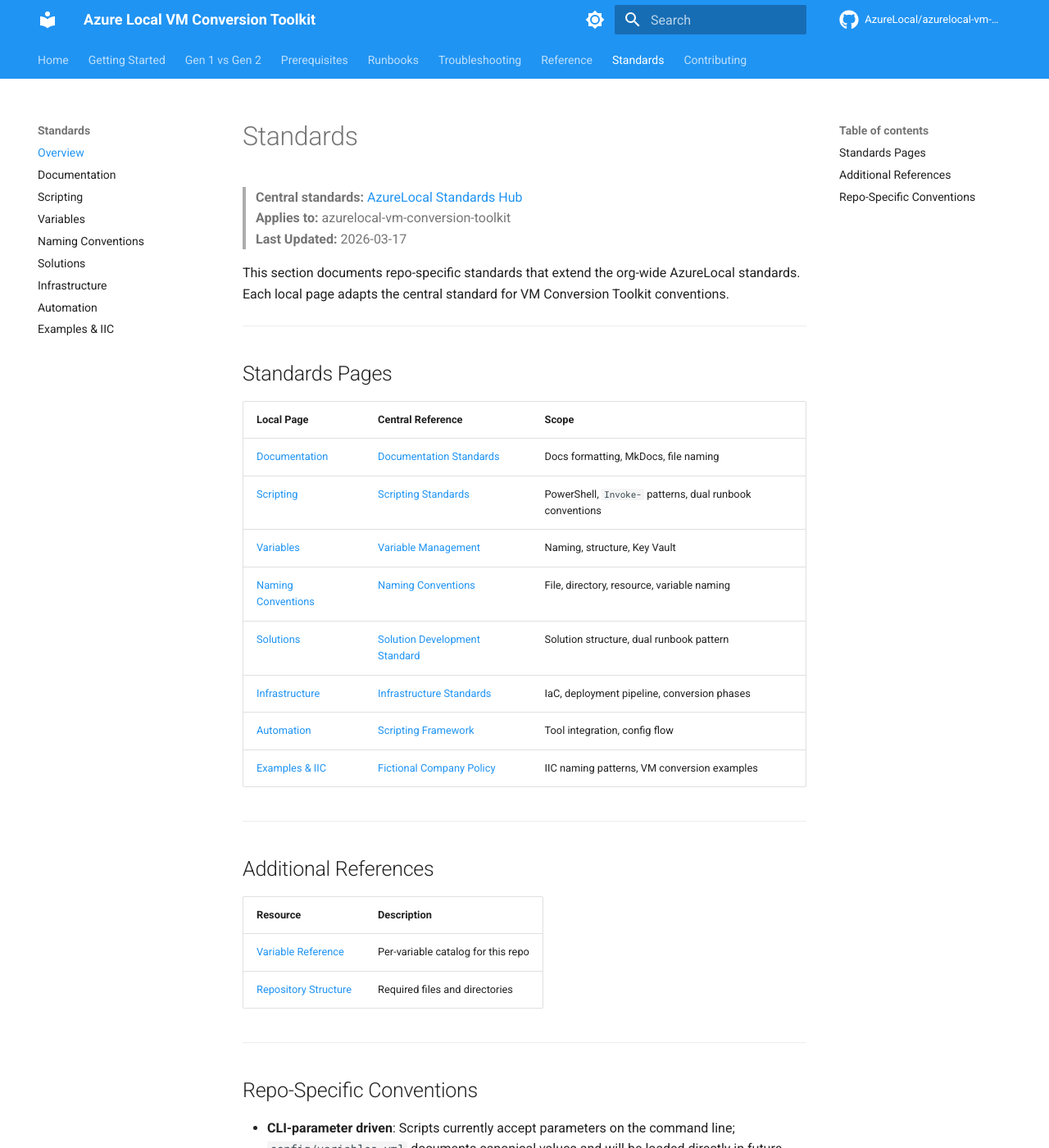
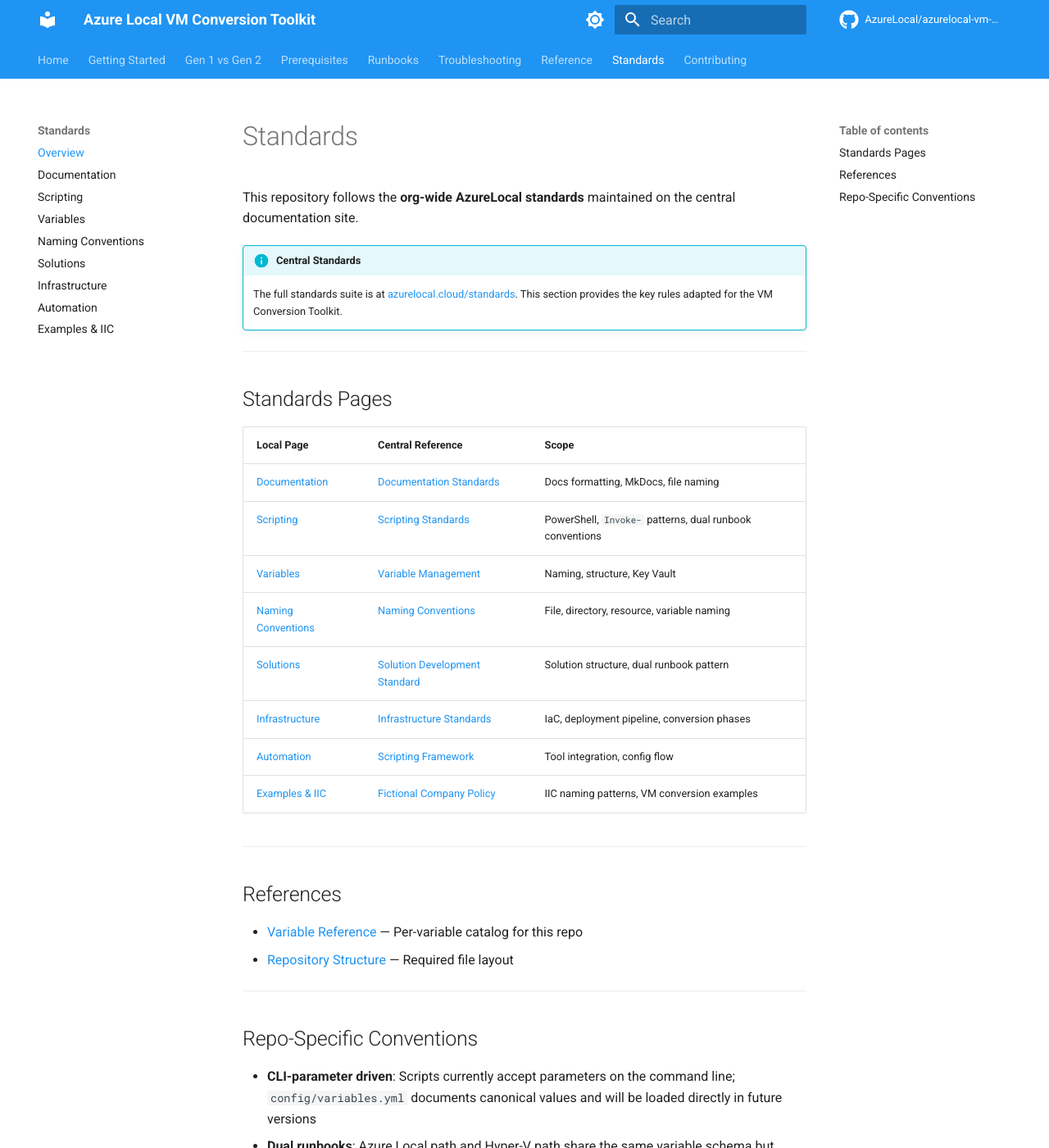
Before and after one commit to AzureLocal/azurelocal-vm-conversion-toolkit, an MkDocs documentation site: the page built from docs/standards/index.md, in a window 1280 px wide and 1400 px high. Shown: the whole window at 82% size. Built offline with MkDocs 1.6.1 and Material for MkDocs 9.7.7, drawn with Linux system fonts in a browser that asks for light colours; comment, search, counter and statistics services are not loaded.

Commit message:
chore(standards): standardize index.md to admonition format matching other repos

```diff
--- a/docs/standards/index.md
+++ b/docs/standards/index.md
@@ -1,10 +1,10 @@
 # Standards
 
-> **Central standards:** [AzureLocal Standards Hub](https://azurelocal.cloud/standards/)
-> **Applies to:** azurelocal-vm-conversion-toolkit
-> **Last Updated:** 2026-03-17
+This repository follows the **org-wide AzureLocal standards** maintained on the central documentation site.
 
-This section documents repo-specific standards that extend the org-wide AzureLocal standards. Each local page adapts the central standard for VM Conversion Toolkit conventions.
+!!! info "Central Standards"
+    The full standards suite is at [azurelocal.cloud/standards](https://azurelocal.cloud/standards/).
+    This section provides the key rules adapted for the VM Conversion Toolkit.
 
 ---
 
@@ -23,12 +23,10 @@ This section documents repo-specific standards that extend the org-wide AzureLoc
 
 ---
 
-## Additional References
+## References
 
-| Resource | Description |
-|----------|-------------|
-| [Variable Reference](../reference/variables.md) | Per-variable catalog for this repo |
-| [Repository Structure](https://azurelocal.cloud/standards/repo-structure) | Required files and directories |
+- [Variable Reference](../reference/variables.md) — Per-variable catalog for this repo
+- [Repository Structure](https://azurelocal.cloud/standards/repo-structure) — Required file layout
 
 ---
 
```
